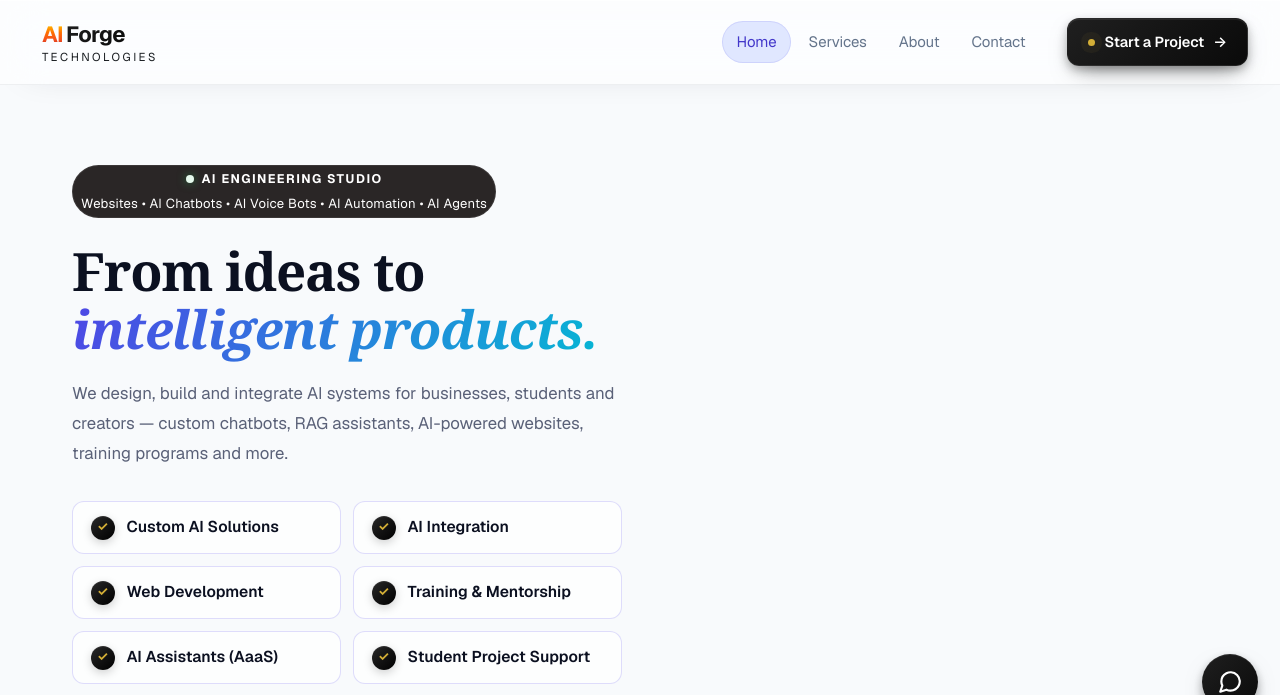
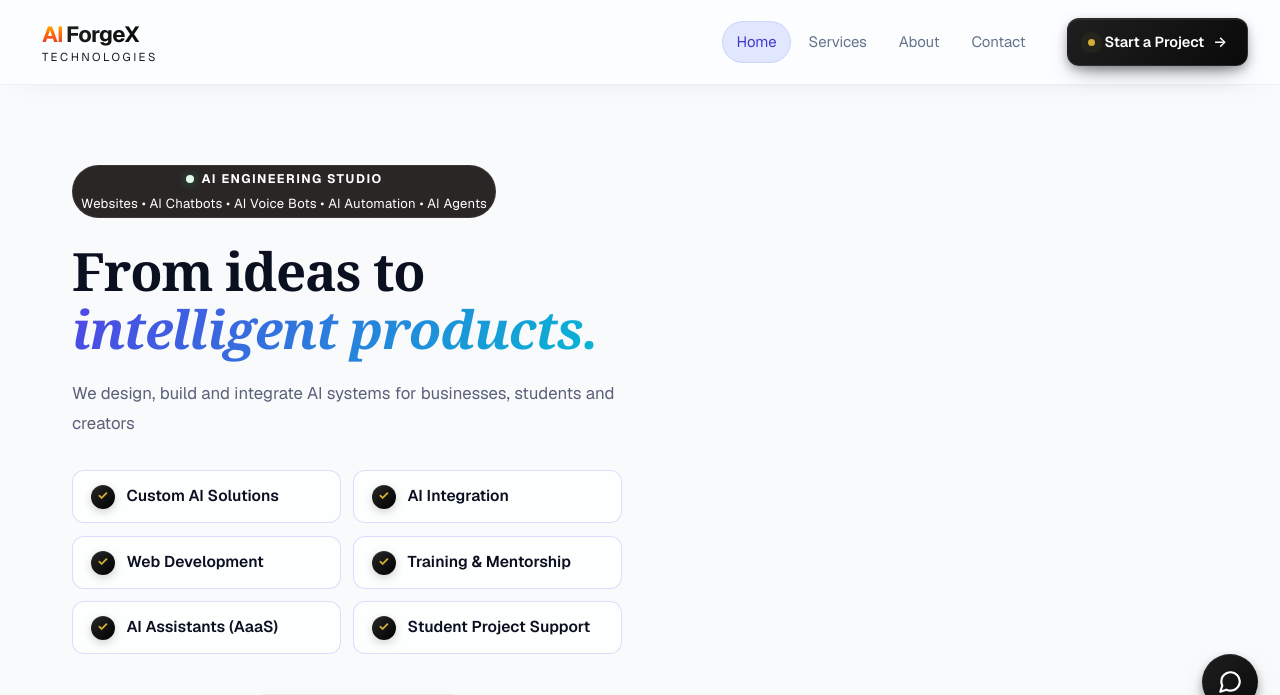
Before and after one commit to skysal123/AIFORGE, a Flask app: page / in a window 1280 px wide. Shown: the top 695 px of the page. Run offline with Flask 3, Linux system fonts and the light colour scheme.

Commit message:
X added in name

```diff
--- a/app/templates/base.html
+++ b/app/templates/base.html
@@ -46,7 +46,7 @@
            aria-label="AIForge Technologies — Home">
             <span class="logo-text">
                 <span class="logo-title">
-                    <span class="logo-mark-ai">AI</span><span class="logo-mark-forge">F<span class="mark-o">o</span>rge</span>
+                    <span class="logo-mark-ai">AI</span><span class="logo-mark-forge">F<span class="mark-o">o</span>rgeX</span>
                 </span>
                 <!-- Mobile identity tagline (visible ≤640px) -->
                 <span class="logo-subtitle logo-subtitle--mobile">Technologies</span>
@@ -115,7 +115,7 @@
                 <a href="{{ url_for('main.landing') }}" class="logo-section">
                     <span class="logo-text">
                         <span class="logo-title">
-                            <span class="logo-mark-ai">AI</span><span class="logo-mark-forge">F<span class="mark-o">o</span>rge</span>
+                            <span class="logo-mark-ai">AI</span><span class="logo-mark-forge">F<span class="mark-o">o</span>rgeX</span>
                         </span>
                         <span class="logo-subtitle">Technologies</span>
                     </span>
--- a/app/templates/landing.html
+++ b/app/templates/landing.html
@@ -27,8 +27,7 @@
         </h1>
 
         <p class="hero-subtitle">
-            We design, build and integrate AI systems for businesses, students and creators —
-            custom chatbots, RAG assistants, AI-powered websites, training programs and more.
+            We design, build and integrate AI systems for businesses, students and creators
         </p>
 
         <div class="hero-highlights">
```
Also changed, not shown: db.py (added, +10 -0 lines), aiforge.db.
